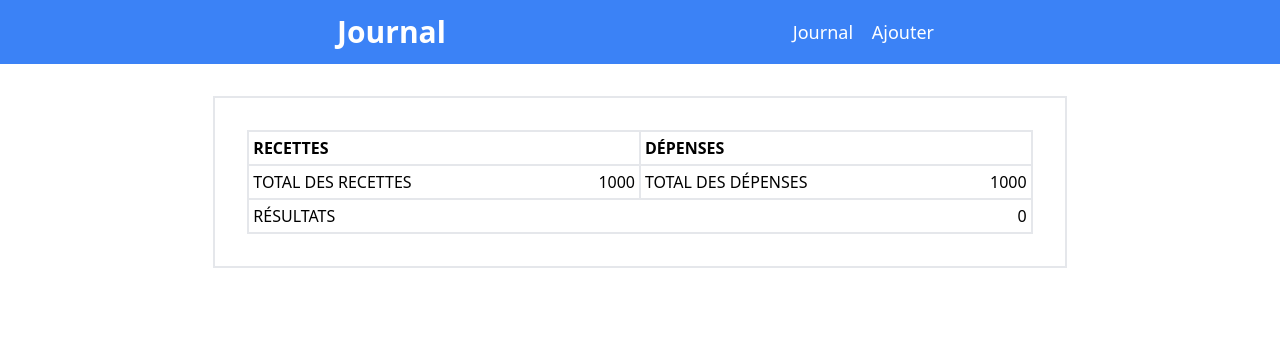
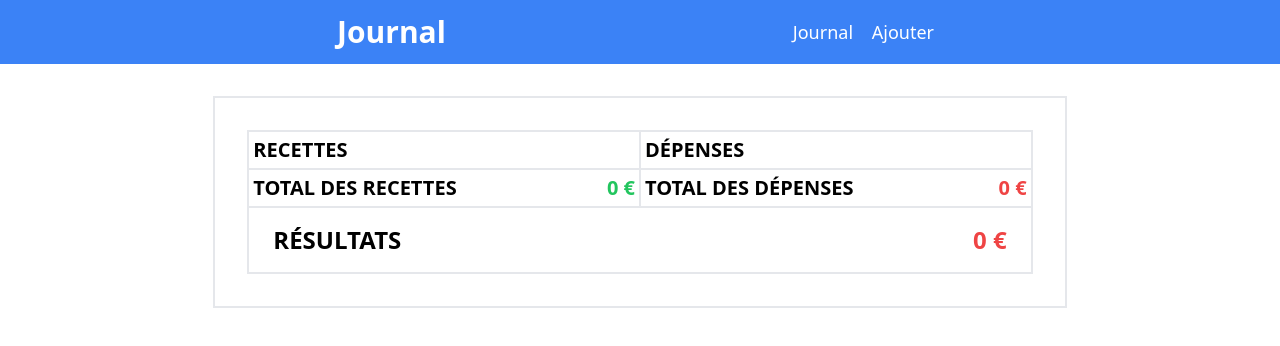
Before and after one commit to SokouPM/finance-chart, a Next.js app: page / in a window 1280 px wide. Shown: the top 346 px of the page. Built offline with nearby package versions, Linux system fonts and the light colour scheme.

Commit message:
Add reduce + results

```diff
--- a/src/components/AmountList.jsx
+++ b/src/components/AmountList.jsx
@@ -1,22 +1,22 @@
 import { useContext } from "react";
-import AppContext from "./AppContext";
+import AppContext from "/src/components/AppContext";
 
 const AmountList = (props) => {
-  const { amounts } = useContext(AppContext);
+  const { datas } = useContext(AppContext);
 
   return (
     <>
-      {amounts.map(({ amount, description }, id) => (
+      {datas.map(({ amount, description }, id) => (
         <tr
           key={id}
           className={`${
             id % 2 === 0 ? "bg-slate-100" : "bg-white"
-          } w-full text-right`}
+          } w-full text-right text-lg`}
         >
           {amount > 0 ? (
             <>
               <td className="w-1/2 p-1 border-x-2">
-                <p className="font-bold text-green-500">{amount}</p>
+                <p className="font-bold text-green-500">{amount} €</p>
                 <p>{description}</p>
               </td>
               <td className="w-1/2 p-1 border-x-2"></td>
@@ -25,7 +25,7 @@ const AmountList = (props) => {
             <>
               <td className="w-1/2 p-1 border-x-2"></td>
               <td className="w-1/2 p-1 border-x-2">
-                <p className="font-bold text-red-500">{amount}</p>
+                <p className="font-bold text-red-500">{amount} €</p>
                 <p>{description}</p>
               </td>
             </>
--- a/src/components/AmountTable.jsx
+++ b/src/components/AmountTable.jsx
@@ -1,10 +1,13 @@
 import React from "react";
+import TotalAmount from "/src/components/TotalAmount";
+import TotalIncoming from "/src/components/TotalIncoming";
+import TotalOutgoin from "/src/components/TotalOutgoin";
 import AmountList from "/src/components/AmountList";
 
 const AmountTable = (props) => {
   return (
     <table className="w-full">
-      <thead className="text-left">
+      <thead className="text-left text-xl">
         <tr>
           <th className="w-1/2 p-1 border-2">RECETTES</th>
           <th className="w-1/2 p-1 border-2">DÉPENSES</th>
@@ -12,19 +15,17 @@ const AmountTable = (props) => {
       </thead>
       <tbody>
         <AmountList />
-        <tr className="w-full">
+        <tr className="w-full text-xl">
           <td className="w-1/2 p-1 border-2">
             <div className="flex flex-row items-center justify-between">
-              <p>TOTAL DES RECETTES</p>
-              <p>1000</p>
-              {/*reduce*/}
+              <p className="font-bold">TOTAL DES RECETTES</p>
+              <TotalIncoming />
             </div>
           </td>
           <td className="w-1/2 p-1 border-2">
             <div className="flex flex-row items-center justify-between">
-              <p className="w-max">TOTAL DES DÉPENSES</p>
-              <p className="w-max">1000</p>
-              {/*reduce*/}
+              <p className="font-bold">TOTAL DES DÉPENSES</p>
+              <TotalOutgoin />
             </div>
           </td>
         </tr>
@@ -32,10 +33,9 @@ const AmountTable = (props) => {
       <tfoot className="w-full border-2">
         <tr>
           <td colSpan="2" className="w-full p-1 border-2 ">
-            <div className="flex flex-row items-center justify-between">
-              <p>RÉSULTATS</p>
-              <p>0</p>
-              {/*reduce*/}
+            <div className="flex flex-row items-center justify-between px-5 py-3 text-2xl">
+              <p className="font-bold">RÉSULTATS</p>
+              <TotalAmount />
             </div>
           </td>
         </tr>
--- a/src/components/AppContext.jsx
+++ b/src/components/AppContext.jsx
@@ -2,31 +2,55 @@ import { createContext, useCallback, useState, useEffect } from "react";
 
 const AppContext = createContext({});
 
-const save = (amounts) => {
-  localStorage.setItem("amounts", JSON.stringify(amounts));
+const save = (datas) => {
+  localStorage.setItem("datas", JSON.stringify(datas));
 };
 
 export const AppContextProvider = (props) => {
-  const [amounts, setAmounts] = useState([]);
+  const [datas, setdatas] = useState([]);
+  const [totalIncoming, setTotalIncoming] = useState(0);
+  const [totalOutgoing, setTotalOutgoing] = useState(0);
   const [loaded, setLoaded] = useState(false);
 
-  const addAmount = useCallback(
-    (amount) => setAmounts((currentAmounts) => [...currentAmounts, amount]),
+  useEffect(() => {
+    let totalIncome = datas.reduce((total, current) => {
+      if (current.amount > 0) {
+        return Number(total) + Number(current.amount);
+      }
+      return Number(total) + 0;
+    }, 0);
+
+    setTotalIncoming(totalIncome);
+  }, [datas]);
+
+  useEffect(() => {
+    let totalOutgone = datas.reduce((total, current) => {
+      if (current.amount < 0) {
+        return Number(total) + Number(current.amount);
+      }
+      return Number(total) + 0;
+    }, 0);
+
+    setTotalOutgoing(totalOutgone);
+  }, [datas]);
+
+  const addDatas = useCallback(
+    (data) => setdatas((currentdatas) => [...currentdatas, data]),
     []
   );
 
   useEffect(() => {
-    const amount = localStorage.getItem("amounts");
+    const localStorageDatas = localStorage.getItem("datas");
 
-    if (!amount) {
+    if (!localStorageDatas) {
       setLoaded(true);
 
       return;
     }
 
-    const amounts = JSON.parse(amount);
+    const datas = JSON.parse(localStorageDatas);
 
-    setAmounts(amounts);
+    setdatas(datas);
     setLoaded(true);
   }, []);
 
@@ -35,13 +59,13 @@ export const AppContextProvider = (props) => {
       return;
     }
 
-    save(amounts);
-  }, [loaded, amounts]);
+    save(datas);
+  }, [loaded, datas]);
 
   return (
     <AppContext.Provider
       {...props}
-      value={{ amounts: amounts || [], addAmount }}
+      value={{ datas, addDatas, totalIncoming, totalOutgoing }}
     />
   );
 };
--- a/src/components/DashboardForm.jsx
+++ b/src/components/DashboardForm.jsx
@@ -17,19 +17,19 @@ const displayingErrorMessagesSchema = Yup.object().shape({
 });
 
 const DashboardForm = (props) => {
-  const { addAmount } = useContext(AppContext);
+  const { addDatas } = useContext(AppContext);
 
   const handleFormSubmit = useCallback(
     (values, { resetForm }) => {
-      addAmount({
-        amount: values.amount,
+      addDatas({
+        amount: parseInt(values.amount),
         description: values.description,
       });
       resetForm();
 
       return true;
     },
-    [addAmount]
+    [addDatas]
   );
 
   return (
--- a/src/components/Layout.jsx
+++ b/src/components/Layout.jsx
@@ -1,6 +1,6 @@
 import Head from "next/head";
 import { AppContextProvider } from "/src/components/AppContext";
-import Header from "./Header";
+import Header from "/src/components/Header";
 
 const Layout = (props) => {
   const { children, ...otherProps } = props;
--- /dev/null
+++ b/src/components/TotalAmount.jsx
@@ -0,0 +1,14 @@
+import { useContext } from "react";
+import AppContext from "./AppContext";
+
+const TotalIncoming = () => {
+  const { totalIncoming, totalOutgoing } = useContext(AppContext);
+  const totalAmound = totalIncoming + totalOutgoing;
+  const totalAmoundStyle = totalAmound > 0 ? "text-green-500" : "text-red-500";
+
+  return (
+    <p className={`${totalAmoundStyle} font-bold`}>{totalAmound} €</p>
+  );
+};
+
+export default TotalIncoming;
--- /dev/null
+++ b/src/components/TotalIncoming.jsx
@@ -0,0 +1,10 @@
+import { useContext } from "react";
+import AppContext from "./AppContext";
+
+const TotalIncoming = () => {
+  const { totalIncoming } = useContext(AppContext);
+
+  return <p className="font-bold text-green-500">{totalIncoming} €</p>;
+};
+
+export default TotalIncoming;
--- /dev/null
+++ b/src/components/TotalOutgoin.jsx
@@ -0,0 +1,10 @@
+import { useContext } from "react";
+import AppContext from "./AppContext";
+
+const TotalOutgoin = () => {
+  const { totalOutgoing } = useContext(AppContext);
+
+  return <p className="font-bold text-red-500">{totalOutgoing} €</p>;
+};
+
+export default TotalOutgoin;
```
